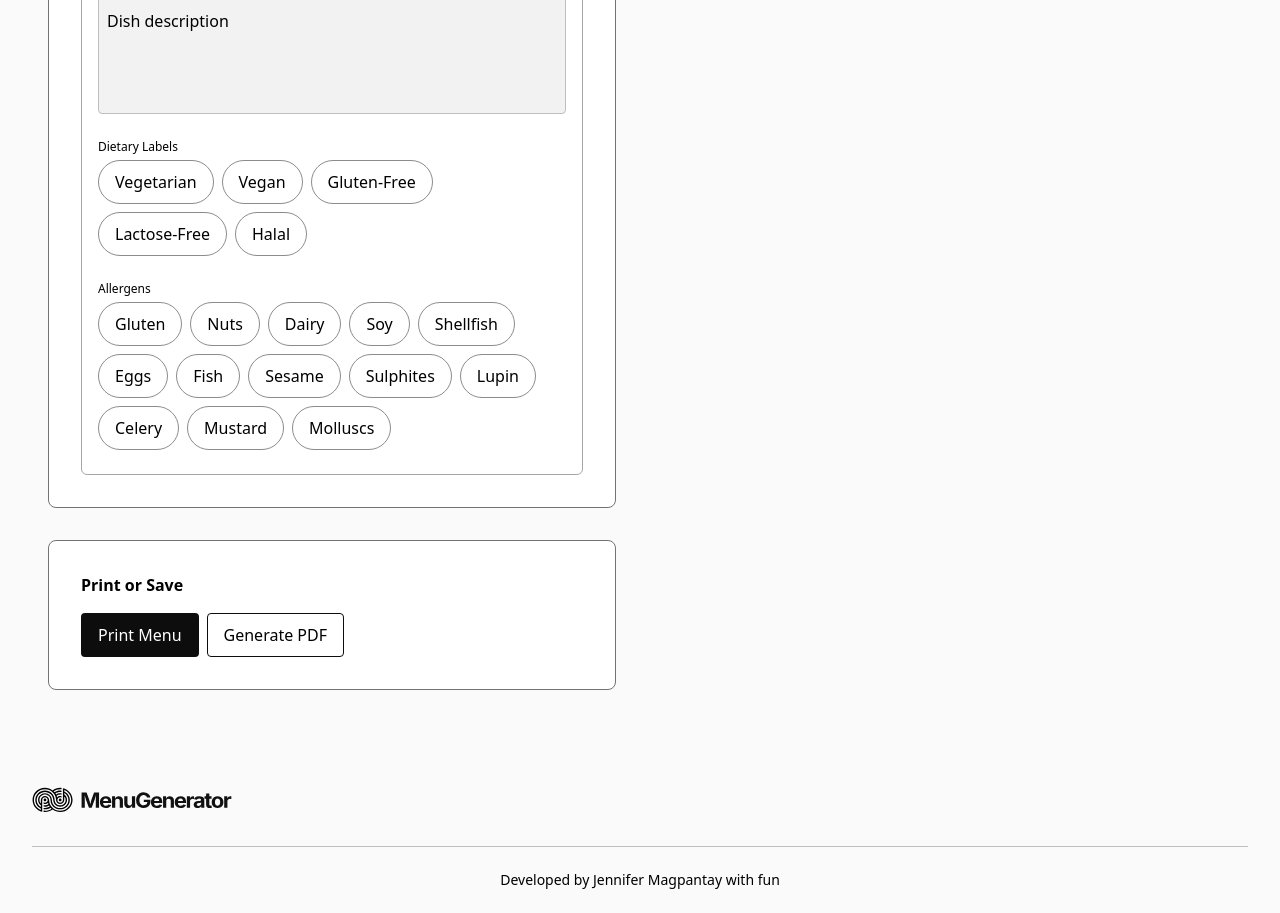
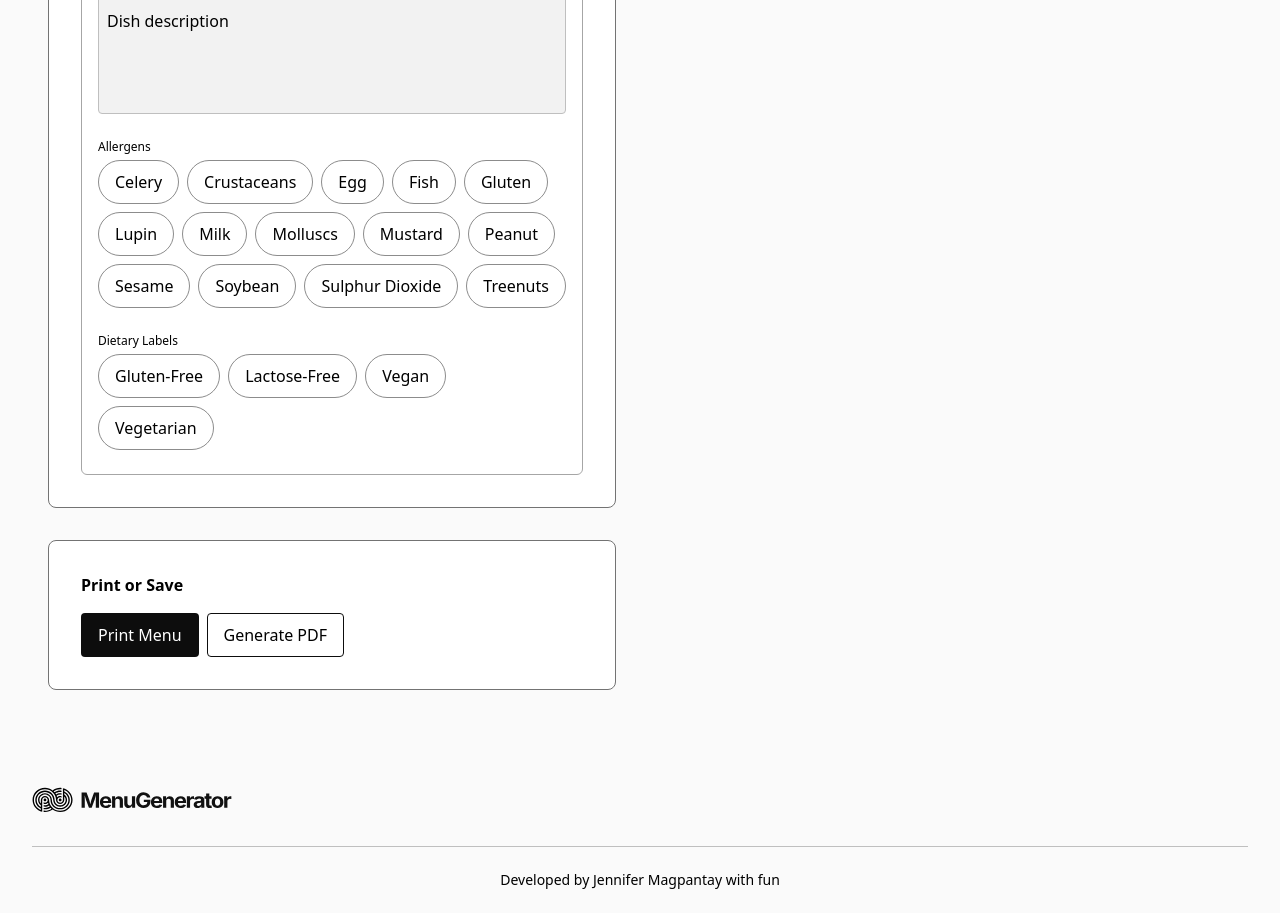
Before and after one commit to jennifer-magpantay/menu-generator-app, a React (Vite) app: page / in a window 1280 px wide. Shown: the part 900-1813 px from the top of the page. Built offline with nearby package versions, Linux system fonts and the light colour scheme.

Commit message:
Order and set correct allergen icons based on the guidelines from brandhub.food.govuk

```diff
--- a/src/components/menu-edit-dishes.jsx
+++ b/src/components/menu-edit-dishes.jsx
@@ -44,37 +44,37 @@ const MenuEditDishes = ({ formData, onChange, addDish, removeDish }) => {
               onChange={(name, value) => onChange(id, name, value)}
             />
             <FormCheckboxGroup
+              label="Allergens"
+              name="allergenOptions"
+              options={[
+                { value: "Celery", label: "Celery" },
+                { value: "Crustaceans", label: "Crustaceans" },
+                { value: "Egg", label: "Egg" },
+                { value: "Fish", label: "Fish" },
+                { value: "Gluten", label: "Gluten" },
+                { value: "Lupin", label: "Lupin" },
+                { value: "Milk", label: "Milk" },
+                { value: "Molluscs", label: "Molluscs" },
+                { value: "Mustard", label: "Mustard" },
+                { value: "Peanut", label: "Peanut" },
+                { value: "Sesame", label: "Sesame" },
+                { value: "Soybean", label: "Soybean" },
+                { value: "Sulphur Dioxide", label: "Sulphur Dioxide" },
+                { value: "Treenuts", label: "Treenuts" },
+              ]}
+              value={allergens}
+              onChange={(name, value) => onChange(id, name, value)}
+            />
+            <FormCheckboxGroup
               label="Dietary Labels"
               name="labelOptions"
               options={[
-                { value: "Vegetarian", label: "Vegetarian" },
-                { value: "Vegan", label: "Vegan" },
                 { value: "Gluten-Free", label: "Gluten-Free" },
                 { value: "Lactose-Free", label: "Lactose-Free" },
-                { value: "Halal", label: "Halal" },
+                { value: "Vegan", label: "Vegan" },
+                { value: "Vegetarian", label: "Vegetarian" },
               ]}
               value={dietaryLabels}
-              onChange={(name, value) => onChange(id, name, value)}
-            />
-            <FormCheckboxGroup
-              label="Allergens"
-              name="allergenOptions"
-              options={[
-                { value: "Gluten", label: "Gluten" },
-                { value: "Nuts", label: "Nuts" },
-                { value: "Dairy", label: "Dairy" },
-                { value: "Soy", label: "Soy" },
-                { value: "Shellfish", label: "Shellfish" },
-                { value: "Eggs", label: "Eggs" },
-                { value: "Fish", label: "Fish" },
-                { value: "Sesame", label: "Sesame" },
-                { value: "Sulphites", label: "Sulphites" },
-                { value: "Lupin", label: "Lupin" },
-                { value: "Celery", label: "Celery" },
-                { value: "Mustard", label: "Mustard" },
-                { value: "Molluscs", label: "Molluscs" },
-              ]}
-              value={allergens}
               onChange={(name, value) => onChange(id, name, value)}
             />
           </Box>
```
